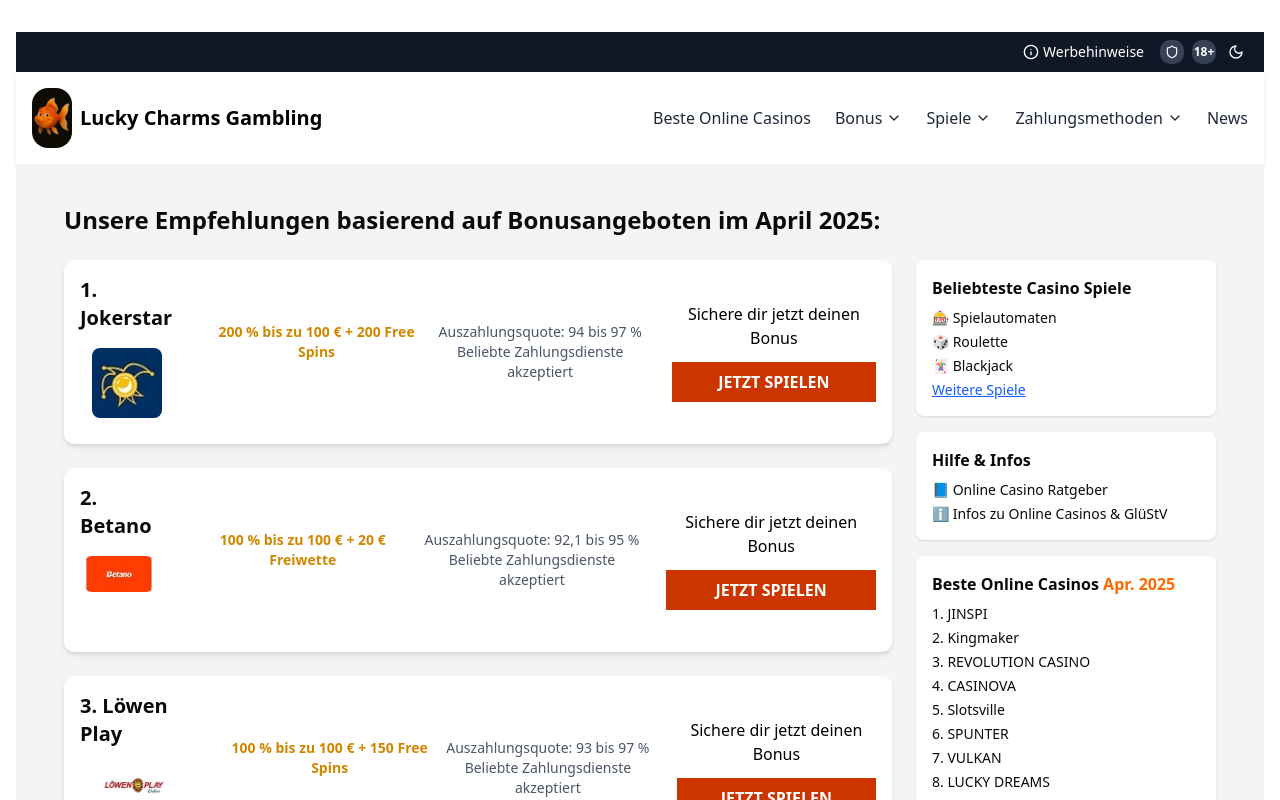
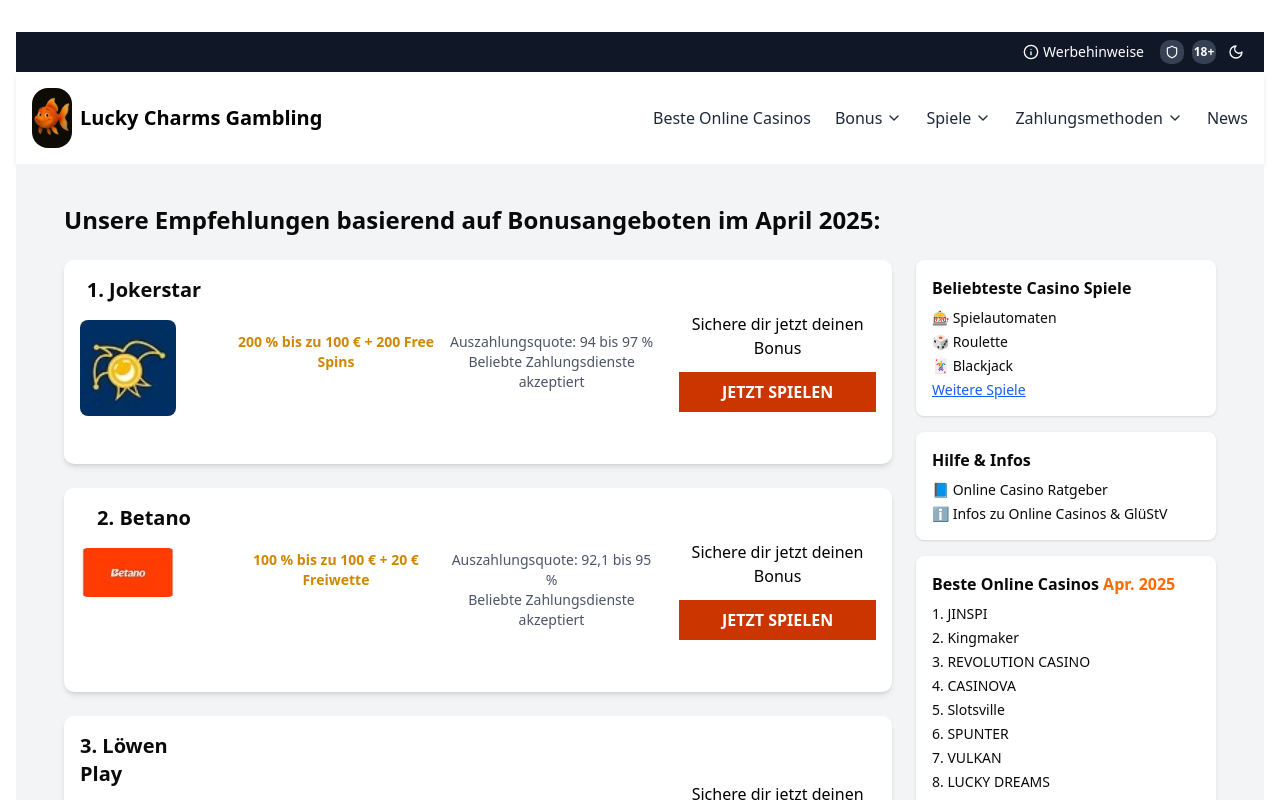
Before and after one commit to SaadAnna/Sorinico, a Next.js app: page / in a window 1280 px wide. Shown: the top 800 px of the page. Built offline with nearby package versions, Linux system fonts and the light colour scheme.

Commit message:
Change the width of some images

```diff
--- a/app/page.tsx
+++ b/app/page.tsx
@@ -103,13 +103,13 @@
             >
               <div className="flex flex-col items-center gap-4 w-full md:w-auto">
                 <span className="text-xl font-bold">{casino.name}</span>
-                <div className="w-20 h-20 relative">
+                <div className="w-32 h-32 relative">
                   <Image
                     src={casino.imageAlt}
                     alt="image icon"
-                    width={70}
-                    height={70}
-                    className="rounded-md"
+                    width={96}
+                    height={96}
+                    className="rounded-md "
                   />
                 </div>
               </div>
```
